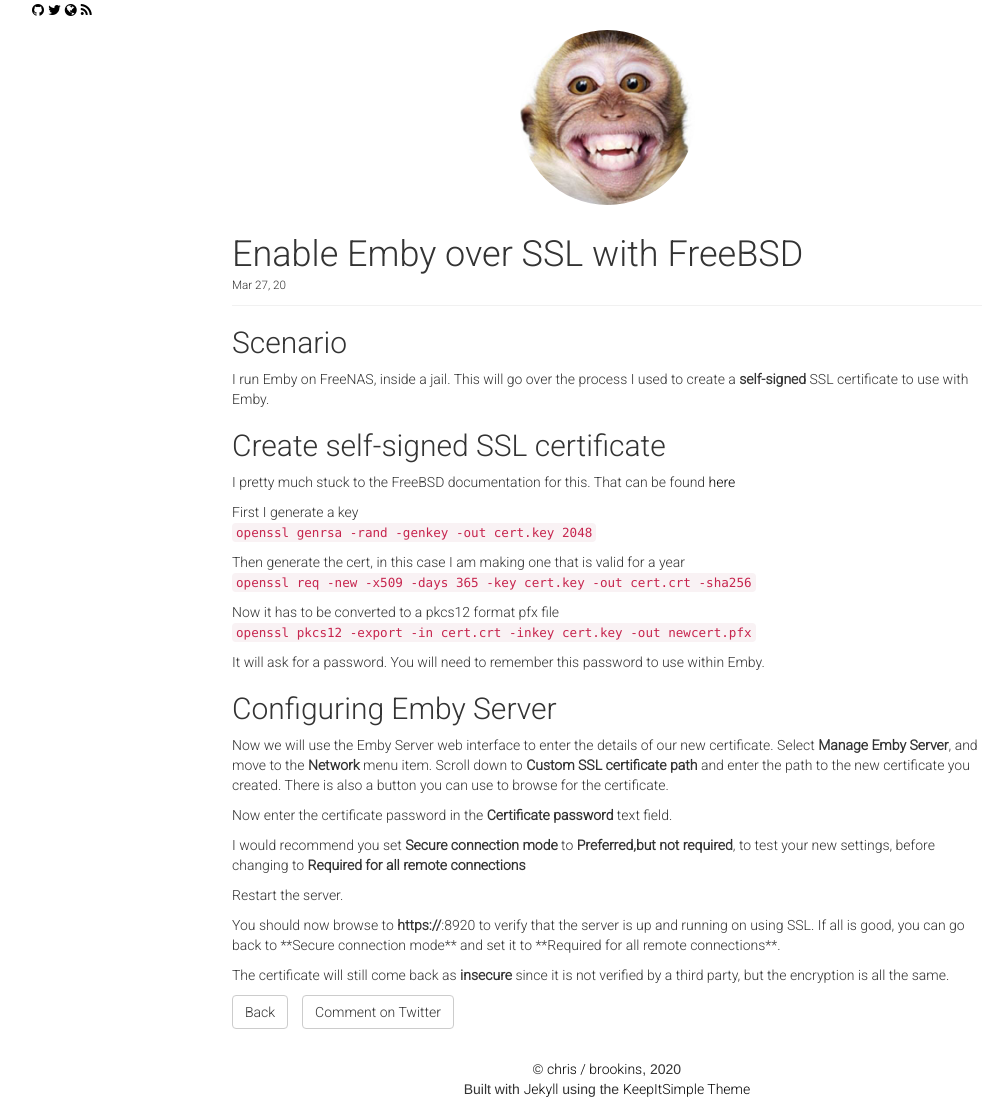
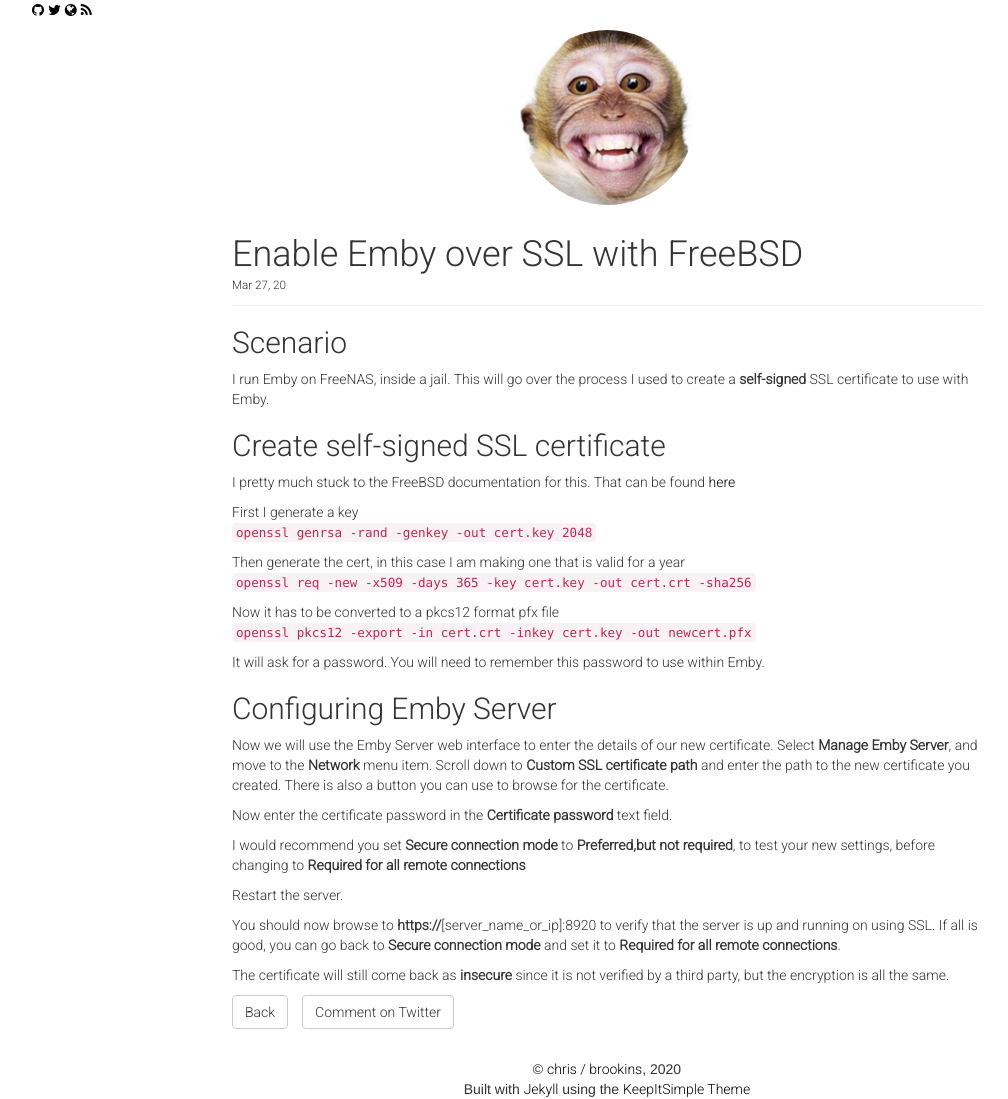
Before and after one commit to cbrookins/cbrookins.github.io, a Jekyll site: the page built from _posts/2020-03-27-Enable-Emby-over-SSL-with-FreeBSD.markdown, in a window 1280 px wide. Shown: the whole page, without its empty margins (33-1041 px from the left). Built offline with Jekyll 4.4.1, drawn with Linux system fonts in a browser that asks for light colours; nearby versions of some CDN libraries.

Commit message:
Update 2020-03-27-Enable-Emby-over-SSL-with-FreeBSD.markdown

```diff
--- a/_posts/2020-03-27-Enable-Emby-over-SSL-with-FreeBSD.markdown
+++ b/_posts/2020-03-27-Enable-Emby-over-SSL-with-FreeBSD.markdown
@@ -30,6 +30,6 @@
 
 Restart the server.
 
-You should now browse to **https://**<server_name_or_ip>:8920 to verify that the server is up and running on using SSL. If all is good, you can go back to **Secure connection mode** and set it to **Required for all remote connections**.
+You should now browse to **https://**[server_name_or_ip]:8920 to verify that the server is up and running on using SSL. If all is good, you can go back to **Secure connection mode** and set it to **Required for all remote connections**.
 
 The certificate will still come back as **insecure** since it is not verified by a third party, but the encryption is all the same.
```
